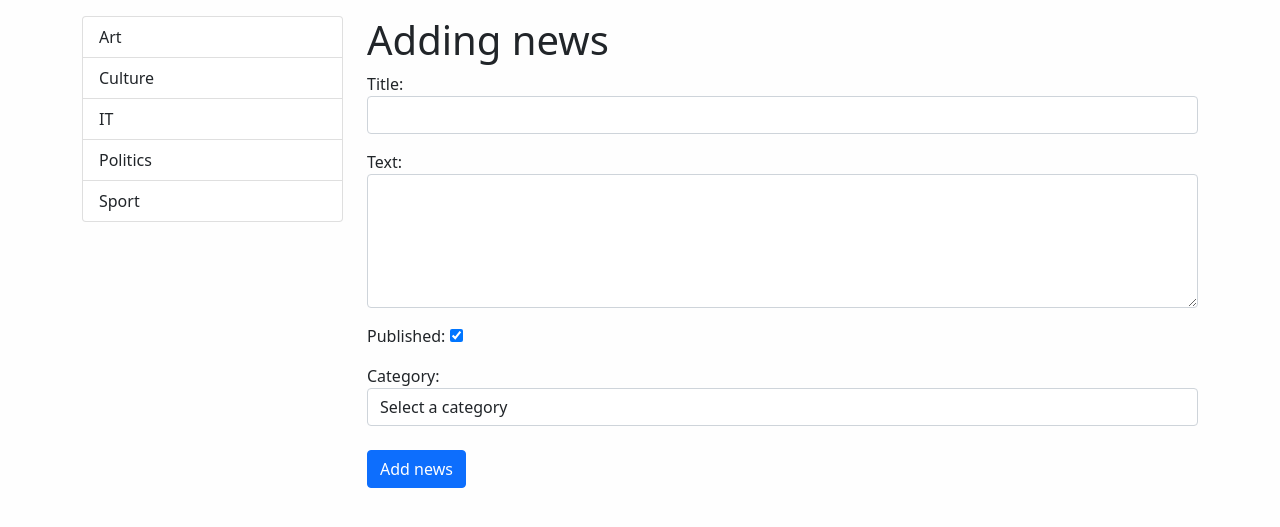
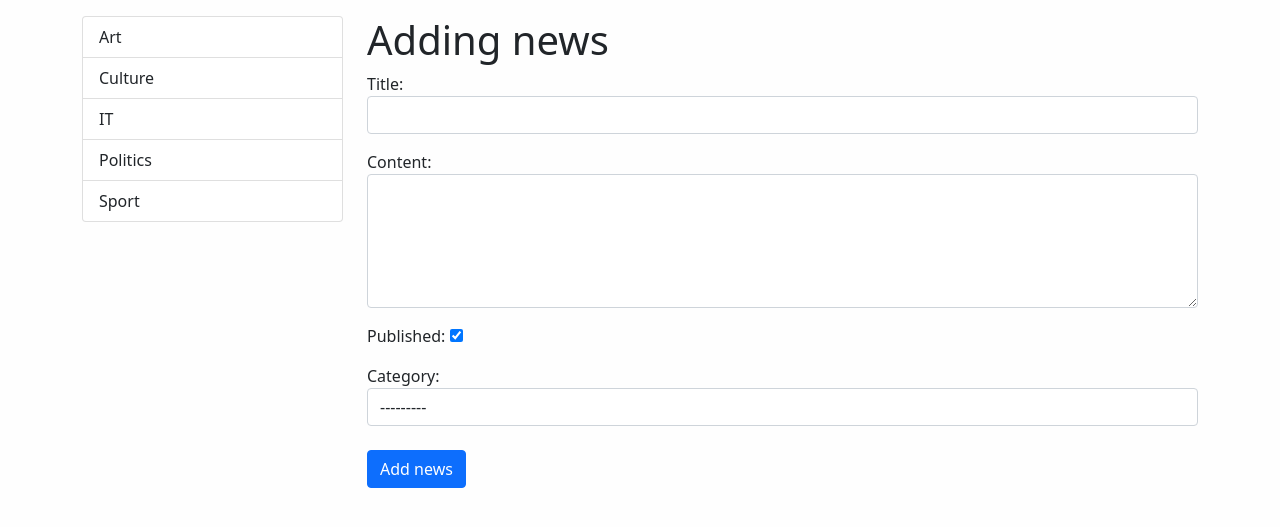
Before and after one commit to kastenka/FirstSite, a Django app: page /news/add-news/ in a window 1280 px wide. Shown: the part 56-583 px from the top of the page. Run offline with Django 4.2, Linux system fonts and the light colour scheme; data comes from the database, SQL or seed files in the repository; both versions use the stored data as it was after the commit; some libraries are stand-ins or nearby versions.

Commit message:
Change form to form that related to models

```diff
--- a/testsite/testsite/news/forms.py
+++ b/testsite/testsite/news/forms.py
@@ -1,7 +1,9 @@
 from django import forms
-from .models import Category
+from .models import News
 
 
+"""
+# Form that not related to models
 class NewsForm(forms.Form):
     title = forms.CharField(max_length=150, widget=forms.TextInput(attrs={"class": "form-control"}))
     content = forms.CharField(label='Text', required=False,
@@ -9,3 +11,14 @@ class NewsForm(forms.Form):
     is_published = forms.BooleanField(label='Published', initial=True)
     category = forms.ModelChoiceField(queryset=Category.objects.all(), empty_label='Select a category',
                                       widget=forms.Select(attrs={"class": "form-control"}))
+"""
+
+
+class NewsForm(forms.ModelForm):
+    class Meta:
+        model = News
+        # fields = '__all__'
+        fields = ['title', 'content', 'is_published', 'category']
+        widgets = {"title": forms.TextInput(attrs={"class": "form-control"}),
+                   "content": forms.Textarea(attrs={"class": "form-control", "rows": "5"}),
+                   "category": forms.Select(attrs={"class": "form-control"})}
--- a/testsite/testsite/news/models.py
+++ b/testsite/testsite/news/models.py
@@ -9,7 +9,7 @@ class News(models.Model):
     updated_at = models.DateTimeField(auto_now=True, verbose_name='Update')
     photo = models.ImageField(upload_to='photos/%Y/%m/%d/', blank=True)
     is_published = models.BooleanField(default=True, verbose_name='Published')
-    category = models.ForeignKey('Category', on_delete=models.PROTECT, null=True)
+    category = models.ForeignKey('Category', on_delete=models.PROTECT)
 
     def __str__(self):
         return self.title
--- a/testsite/testsite/news/templates/news/add_news.html
+++ b/testsite/testsite/news/templates/news/add_news.html
@@ -57,6 +57,7 @@ Adding news
             </div>
         {% endfor %}
         {% endcomment %}
+
         <button type="submit" class="btn btn-primary btn-block mt-2">Add news</button>
     </form>
 {% endblock content %}
--- a/testsite/testsite/news/views.py
+++ b/testsite/testsite/news/views.py
@@ -33,7 +33,11 @@ def add_news(request):
         form = NewsForm(request.POST)
         if form.is_valid():
             # print(form.cleaned_data)
-            news = News.objects.create(**form.cleaned_data)
+
+            """ For form that not related to models:
+            news = News.objects.create(**form.cleaned_data) """
+
+            news = form.save()
             return redirect(news)
     else:
         form = NewsForm()
```
Also changed, not shown: testsite/testsite/db.sqlite3, testsite/testsite/news/migrations/0005_alter_news_category.py (added).
